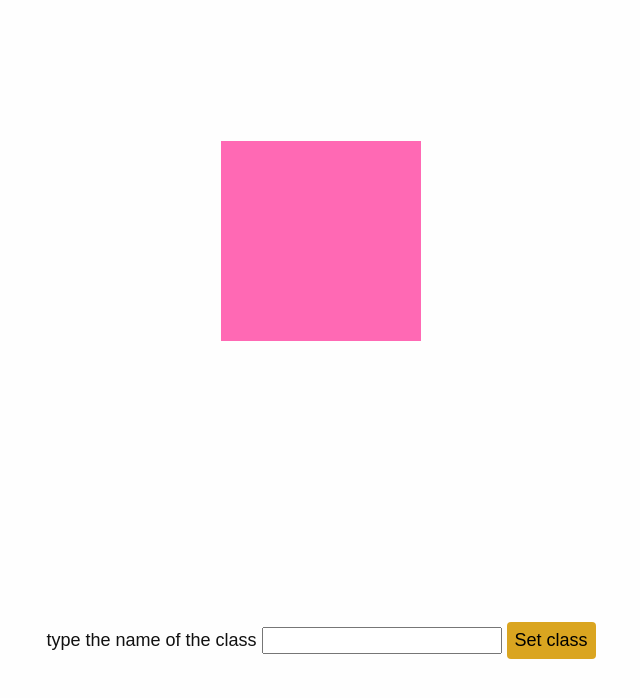
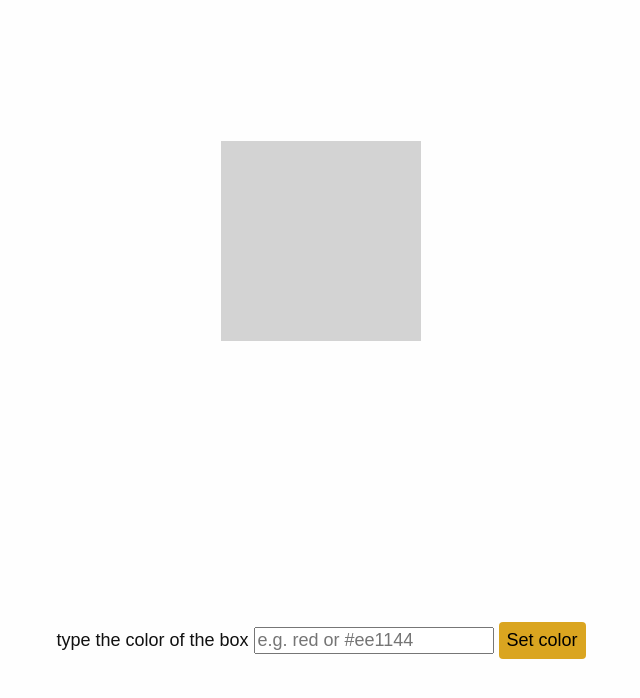
Before and after one commit to anniviz/javascript-playground-21, a website built with Vite: page src/index.html in a window 1280 px wide. Shown: the whole page, without its empty margins (319-959 px from the left). Built offline with nearby package versions, Linux system fonts and the light colour scheme.

Commit message:
Color input

```diff
--- a/src/index.html
+++ b/src/index.html
@@ -12,10 +12,10 @@
     <div class="box" data-box></div>
     <form data-form>
       <label>
-        type the name of the class
-        <input name="class-text" />
+        type the color of the box
+        <input name="class-text" placeholder="e.g. red or #ee1144" />
       </label>
-      <button>Set class</button>
+      <button>Set color</button>
     </form>
   </body>
 </html>
--- a/src/index.js
+++ b/src/index.js
@@ -4,7 +4,7 @@ const input = document.querySelector('[name="class-text"]')
 
 form.addEventListener('submit', event => {
   event.preventDefault()
-  box.className = 'box ' + input.value
+  box.style.background = input.value
   input.value = ''
   input.focus()
 })
--- a/src/styles/global.css
+++ b/src/styles/global.css
@@ -18,7 +18,7 @@ button {
 .box {
   width: 200px;
   height: 200px;
-  background: hotpink;
+  background: lightgray;
   transition: all 1s;
 }
 
```
